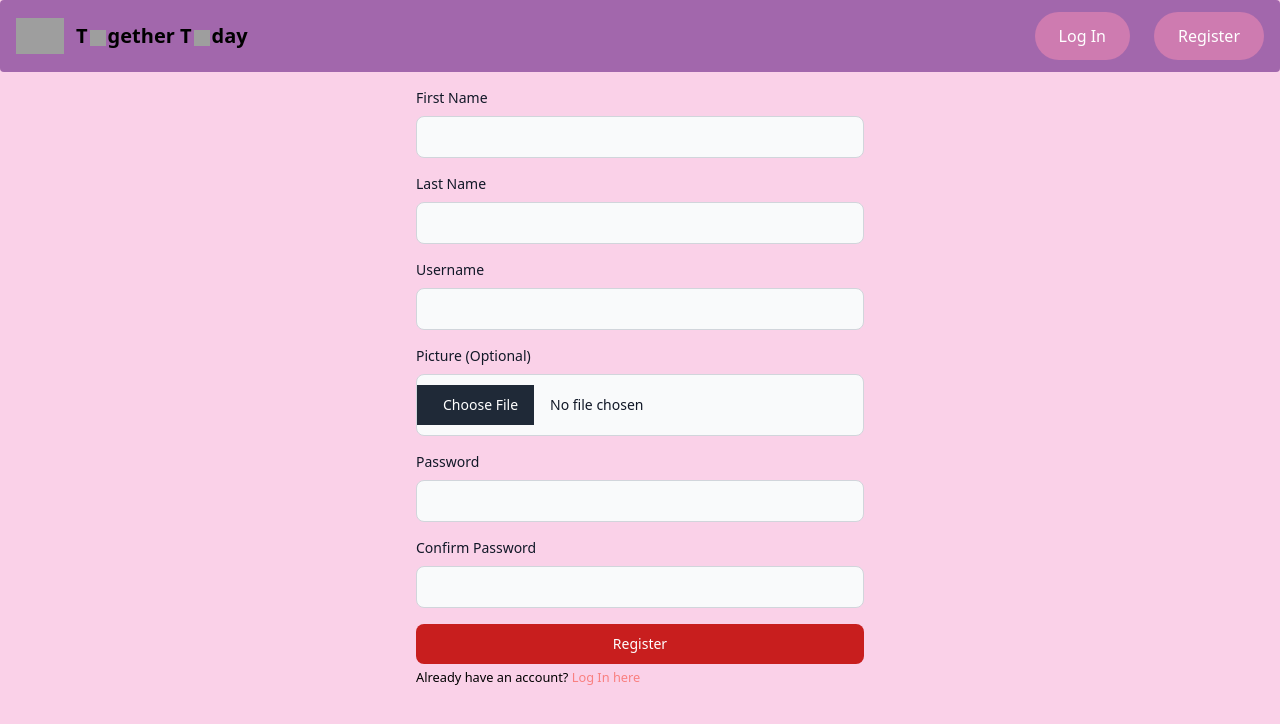
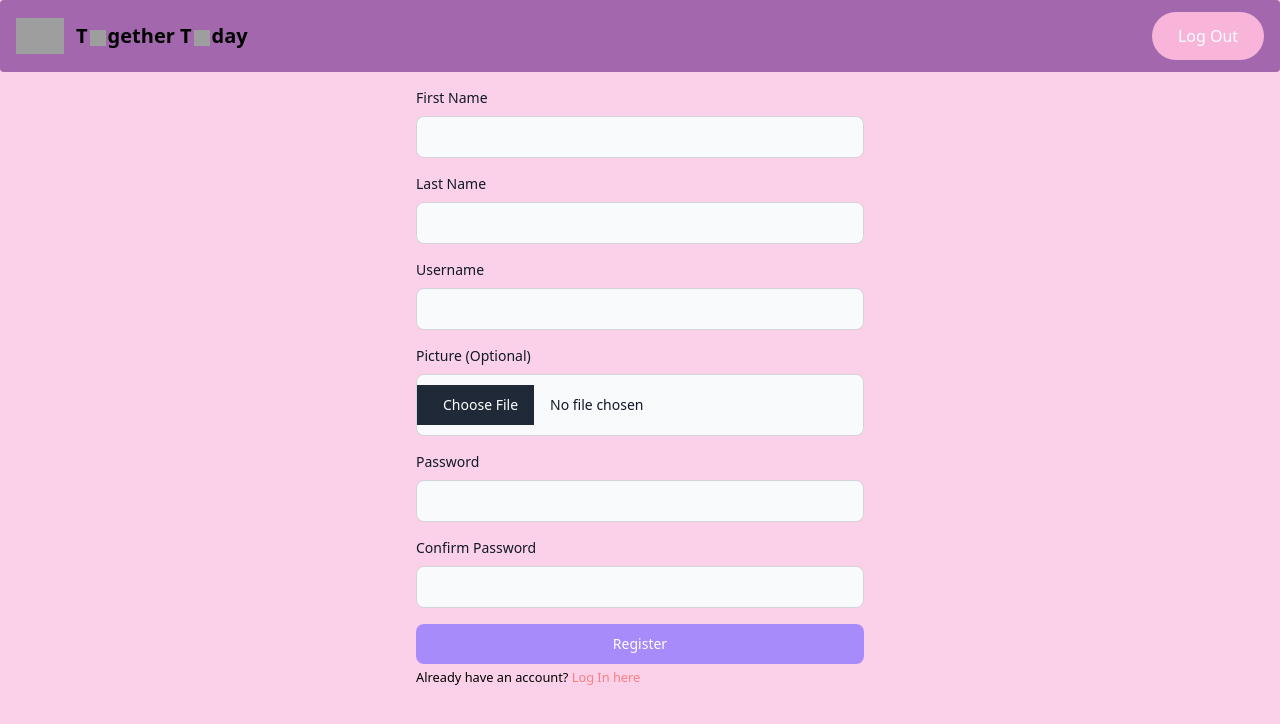
Before and after one commit to Suchomir/Together_Today, a Flask app: page /register in a window 1280 px wide. Shown: the top 724 px of the page. Run offline with Flask 2, Linux system fonts and the light colour scheme; style sheets or scripts are compiled from the project's sources; some libraries are stand-ins or nearby versions; grey boxes are pictures that could not be loaded.

Commit message:
Front-end changes

```diff
--- a/together_today/templates/_partials/form_errors.html
+++ b/together_today/templates/_partials/form_errors.html
@@ -1,5 +1,5 @@
 {% for msg in get_flashed_messages(category_filter='form_error') %}
-  <div class="flex p-4 mb-4 text-sm text-red-700 bg-red-100 rounded-lg">
+  <div class="flex p-4 mb-4 text-sm text-red-700 bg-red-100 rounded-lg mt-4">
     <i class="fa-solid fa-exclamation flex-shrink-0 text-center inline w-5 h-5 mr-3 mt-0.5"></i>
     <div>{{ msg }}</div>
   </div>
--- a/together_today/templates/_partials/nav.html
+++ b/together_today/templates/_partials/nav.html
@@ -17,22 +17,23 @@
 
         {% if current_user.is_authenticated %}
           <li>
-            <a href="{{ url_for('profile.single_profile', username=current_user.username) }}"
+            <a href="#"
                class="{{ active_classes if request.url_rule.endpoint == "profile.single_profile" else default_classes }}">
               Your Profile
             </a>
           </li>
         {% endif %}
 
-        {% if not current_user.is_authenticated %}
-          <a href="{{ url_for('auth.login') }}"
-            class="px-6 py-3 text-white bg-[#CE7BB0] rounded-full hover:bg-violet-400 hover:text-white-200 ">Log In</a>
-        {% endif %}
 
         {% if current_user.is_authenticated %}
           <a href="{{ url_for('auth.logout') }}"
-            class="px-6 py-3 text-white bg-[#CE7BB0] rounded-full hover:bg-violet-400 hover:text-white-200 ">Log Out</a>
+            class="px-6 py-3 text-white bg-pink-300 rounded-full hover:bg-pink-400 hover:text-white-200 w-28 flex justify-center">Log Out</a>
         {% endif %}
+
+        <a href="{{ url_for('auth.logout') }}"
+          class="px-6 py-3 text-white bg-pink-300 rounded-full hover:bg-pink-400 hover:text-white-200 w-28 flex justify-center">Log
+          Out</a>
+
 
         {% if current_user.is_authenticated and current_user.is_admin %}
           <li>
@@ -53,10 +54,7 @@
         </li>
         {% endif %}
 
-        {% if not current_user.is_authenticated %}
-          <a href="{{ url_for('auth.register') }}"
-            class="ml-6 px-6 py-3 text-white bg-[#CE7BB0] rounded-full hover:bg-violet-400 hover:text-white-200 ">Register</a>
-        {% endif %}
+
 
     </div>
   </div>
--- a/together_today/templates/auth/login.html
+++ b/together_today/templates/auth/login.html
@@ -32,7 +32,7 @@
         </div>
 
         <div class="mt-4">
-          {{ form.submit (class="w-full text-white bg-red-700 hover:bg-red-800 focus:ring-4 focus:outline-none focus:ring-red-300 font-medium rounded-lg text-sm w-full px-5 py-2.5 text-center cursor-pointer") }}
+          {{ form.submit (class="w-full text-white bg-violet-400 hover:bg-violet-500 focus:ring-4 focus:outline-none focus:ring-violet-300 font-medium rounded-lg text-sm w-full px-5 py-2.5 text-center cursor-pointer") }}
         </div>
       </form>
       <small class="mt-4 mx-auto">Don't have an account? <a
--- a/together_today/templates/auth/register.html
+++ b/together_today/templates/auth/register.html
@@ -69,7 +69,7 @@
         </div>
 
         <div class="mt-4">
-          {{ form.submit (class="w-full text-white bg-red-700 hover:bg-red-800 focus:ring-4 focus:outline-none focus:ring-red-300 font-medium rounded-lg text-sm w-full px-5 py-2.5 text-center cursor-pointer") }}
+          {{ form.submit (class="w-full text-white bg-violet-400 hover:bg-violet-500 focus:ring-4 focus:outline-none focus:ring-violet-300 font-medium rounded-lg text-sm w-full px-5 py-2.5 text-center cursor-pointer") }}
         </div>
       </form>
 
--- a/together_today/views/auth.py
+++ b/together_today/views/auth.py
@@ -36,7 +36,7 @@ def login():
 
                 return redirect(
                     url_for(
-                        "profile.single_profile",
+                        "general.index",
                         username=current_user.username,
                     )
                 )
```
Also changed, not shown: together_today/templates/general/index.html (+5 -2 lines).
